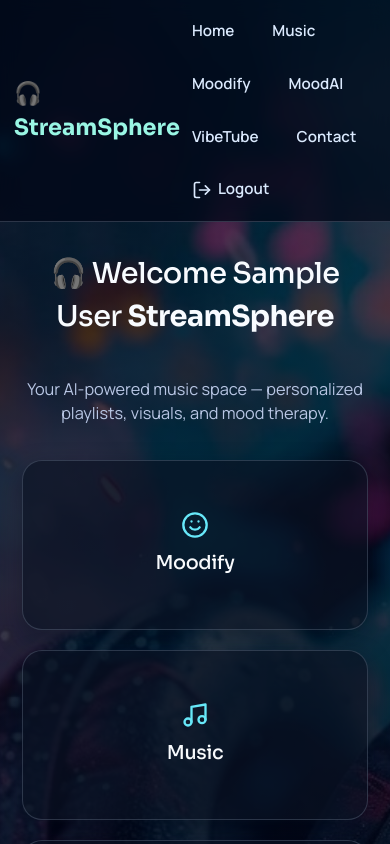
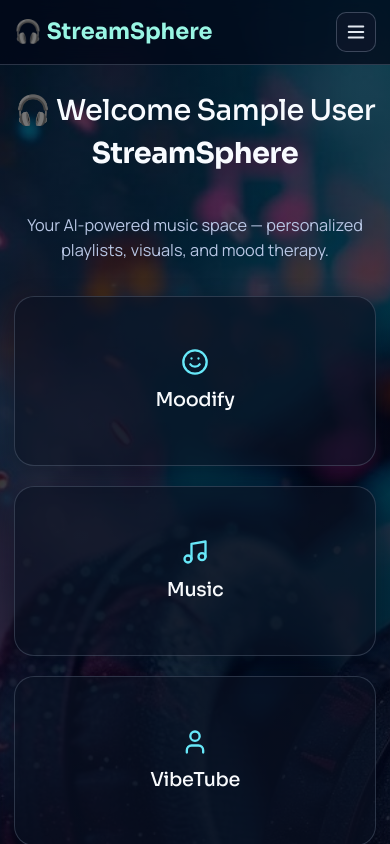
Before and after one commit to avneeshkaur/streamsphere, a React (Vite) app in the folder client/: page /dashboard in a window 390 px wide. Shown: the top 844 px of the page. Built offline with nearby package versions, Linux system fonts and the light colour scheme; no server answers; sample sign-in values are in the browser's storage.

Commit message:
Fix global scroll lock and mobile dashboard navigation

```diff
--- a/client/src/pages/dashboardhome.jsx
+++ b/client/src/pages/dashboardhome.jsx
@@ -2,13 +2,14 @@
 
 import React, { useEffect, useState } from "react";
 import "../styles/dashboardhome.css";
-import { Smile, Music, User, Settings, LogOut } from "lucide-react";
+import { Smile, Music, User, Settings, LogOut, Menu, X } from "lucide-react";
 import { Link, useNavigate } from "react-router-dom";
 import { auth } from "../firebase";
 import { motion } from "framer-motion";
 
 const DashboardHome = () => {
   const [user, setUser] = useState(null);
+  const [menuOpen, setMenuOpen] = useState(false);
   const navigate = useNavigate();
 
   useEffect(() => {
@@ -46,7 +47,15 @@ const DashboardHome = () => {
         <motion.div className="logo" initial={{ opacity: 0, y: -20 }} animate={{ opacity: 1, y: 0 }} transition={{ duration: 1 }}>
           🎧 StreamSphere
         </motion.div>
-        <ul className="nav-links">
+        <button
+          className="nav-toggle"
+          onClick={() => setMenuOpen((prev) => !prev)}
+          aria-label="Toggle menu"
+          aria-expanded={menuOpen}
+        >
+          {menuOpen ? <X size={22} /> : <Menu size={22} />}
+        </button>
+        <ul className={`nav-links ${menuOpen ? "open" : ""}`}>
           <li><Link to="/" aria-label="Home">Home</Link></li>
           <li><Link to="/music-library" aria-label="Music Library">Music</Link></li>
           <li><Link to="/moodify" aria-label="Moodify">Moodify</Link></li>
--- a/client/src/styles/Login.css
+++ b/client/src/styles/Login.css
@@ -1,20 +1,12 @@
-body,
-html {
-  margin: 0;
-  padding: 0;
-  min-height: 100%;
-  font-family: 'Manrope', sans-serif;
-  overflow: hidden;
-}
-
 .login-wrapper {
   position: relative;
-  min-height: 100vh;
-  width: 100vw;
+  min-height: 100dvh;
+  width: 100%;
   display: grid;
   place-items: center;
   padding: 24px;
   color: #eaf1ff;
+  overflow: hidden;
 }
 
 .soundwave-bg {
--- a/client/src/styles/dashboardhome.css
+++ b/client/src/styles/dashboardhome.css
@@ -1,15 +1,7 @@
-body,
-html {
-  margin: 0;
-  padding: 0;
-  font-family: 'Manrope', sans-serif;
-  color: #e2e8f0;
-  overflow-x: hidden;
-}
-
 .dashboard-wrapper {
   min-height: 100vh;
   position: relative;
+  width: 100%;
 }
 
 .dashboard-wrapper::before {
@@ -38,6 +30,19 @@ html {
   background: rgba(2, 6, 23, 0.72);
   backdrop-filter: blur(10px);
   border-bottom: 1px solid rgba(148, 163, 184, 0.28);
+}
+
+.nav-toggle {
+  display: none;
+  border: 1px solid rgba(148, 163, 184, 0.35);
+  background: rgba(15, 23, 42, 0.72);
+  color: #e2e8f0;
+  border-radius: 10px;
+  width: 40px;
+  height: 40px;
+  align-items: center;
+  justify-content: center;
+  cursor: pointer;
 }
 
 .logo {
@@ -150,6 +155,7 @@ html {
 @media (max-width: 860px) {
   .navbar {
     padding: 12px 14px;
+    flex-wrap: wrap;
   }
 
   .dashboard-container {
@@ -159,10 +165,40 @@ html {
   .features {
     grid-template-columns: repeat(2, minmax(140px, 1fr));
   }
+
+  .nav-toggle {
+    display: inline-flex;
+  }
+
+  .nav-links {
+    display: none;
+    width: 100%;
+    padding-top: 10px;
+    gap: 8px;
+  }
+
+  .nav-links.open {
+    display: grid;
+    grid-template-columns: repeat(2, minmax(0, 1fr));
+  }
+
+  .nav-links li a,
+  .nav-link-logout {
+    width: 100%;
+    justify-content: center;
+  }
 }
 
 @media (max-width: 520px) {
   .features {
     grid-template-columns: 1fr;
   }
+
+  .dashboard-container {
+    padding: 24px 14px 30px;
+  }
+
+  .nav-links.open {
+    grid-template-columns: 1fr;
+  }
 }
```
